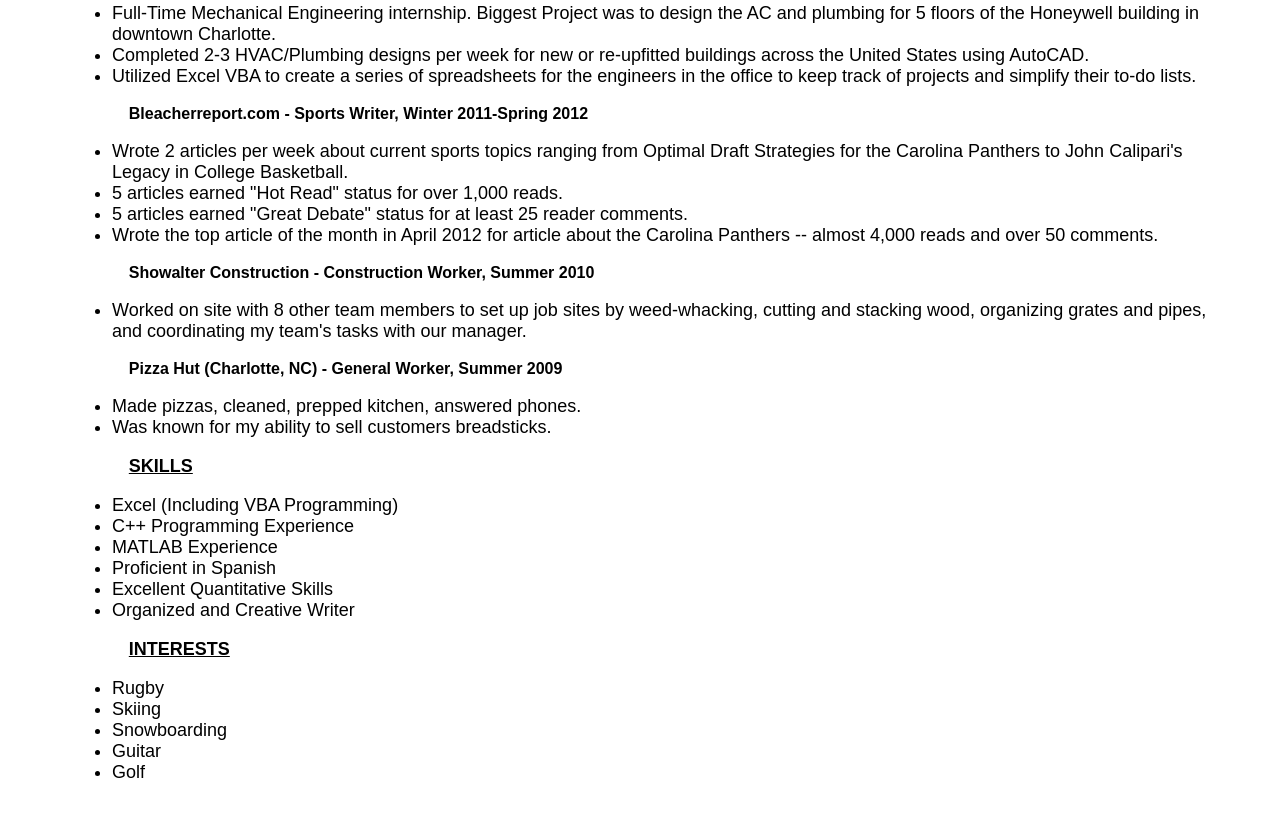
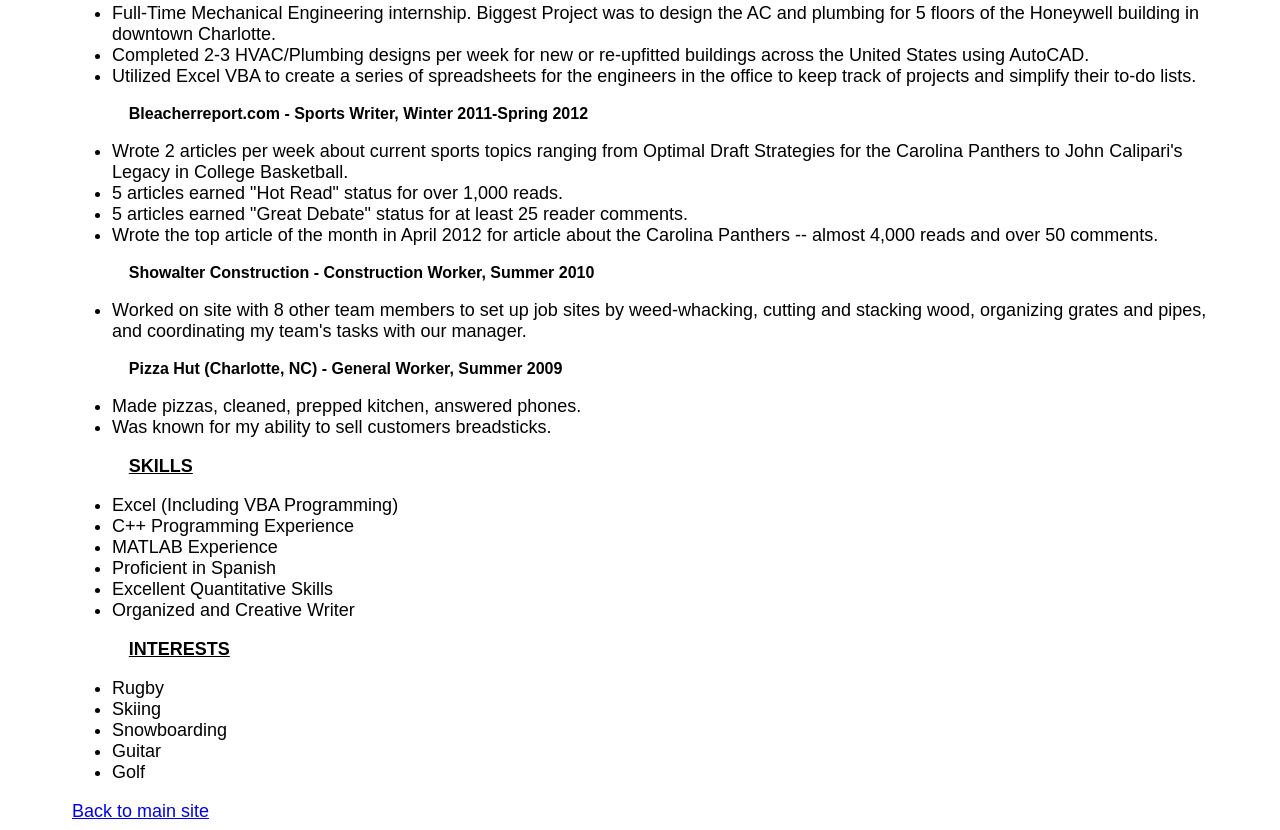
Before and after one commit to sbrown09/sbrown09.github.com, a plain HTML site: page resume.html in a window 1280 px wide. Shown: the part 486-1316 px from the top of the page. Before the commit the page ends 1287 px from the top, so only its background shows below. Drawn offline with Linux system fonts and the light colour scheme.

Commit message:
Update link

```diff
--- a/resume.html
+++ b/resume.html
@@ -76,6 +76,7 @@
 <li>Golf</li>
 </ul>
 
+<a href="index.html">Back to main site</a>
 </body>
 
 </html>
```
